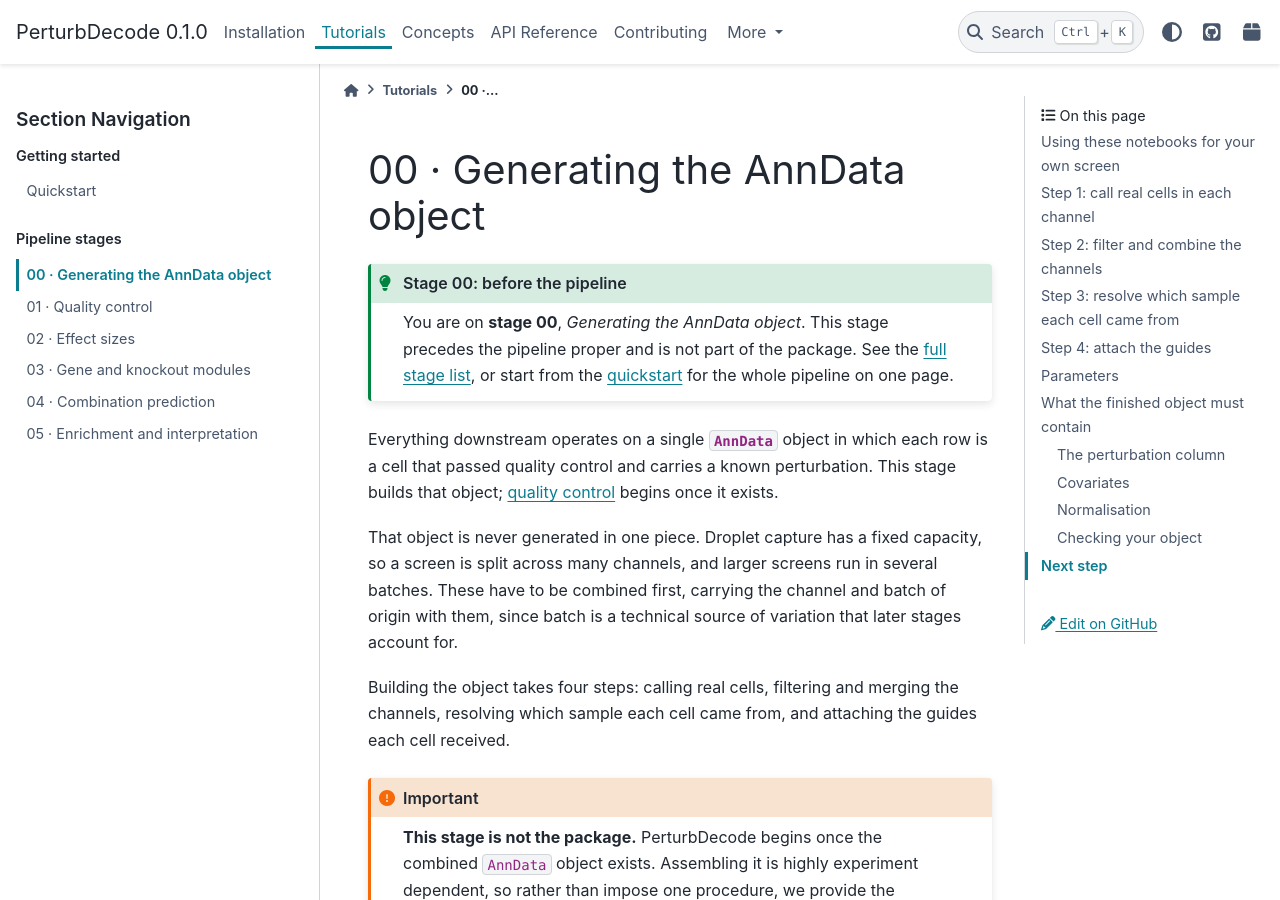
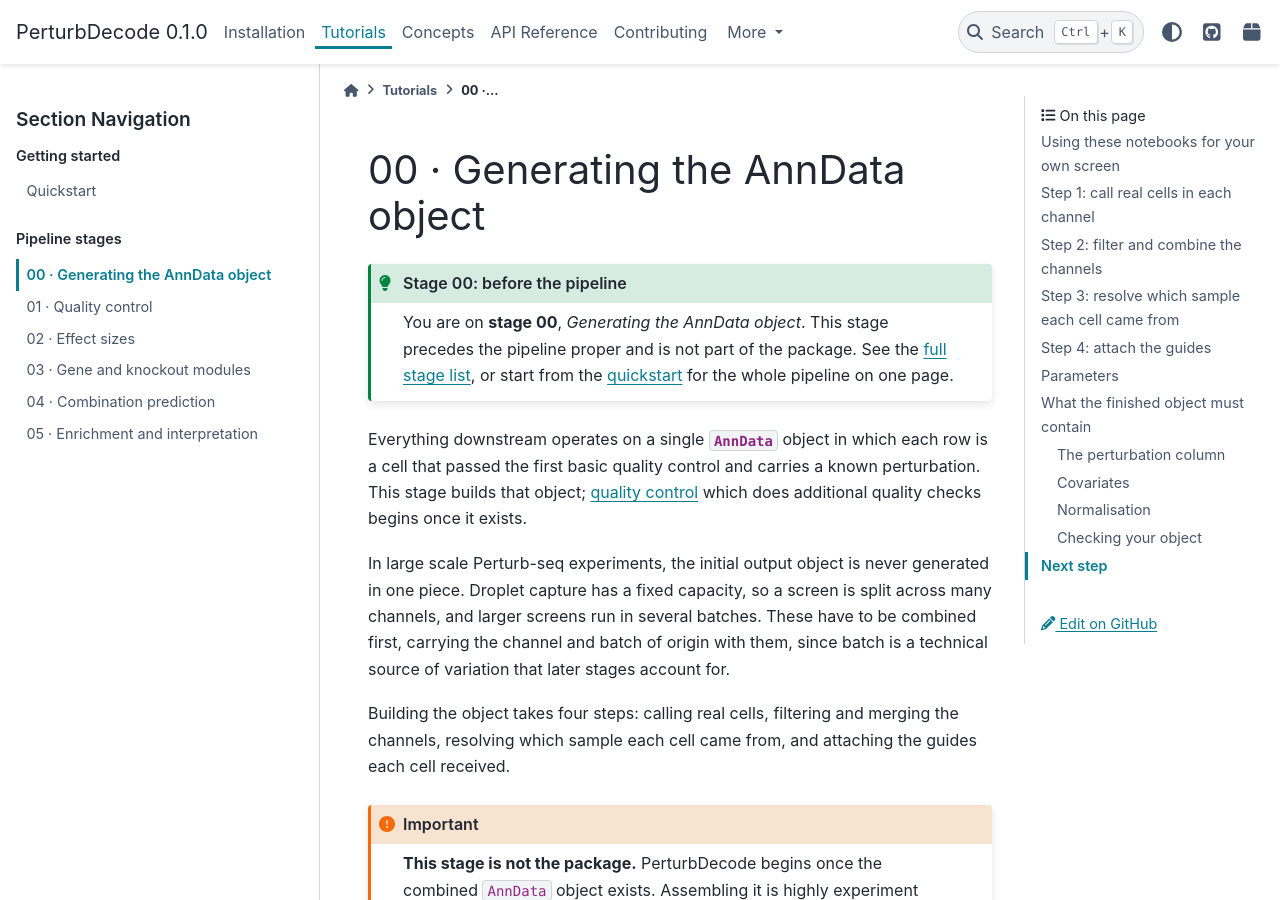
Before and after one commit to EraslanBas/PerturbDecode, a Sphinx documentation site: the page built from docs/source/tutorials/00_data_preparation.md, in a window 1280 px wide and 900 px high. Built offline with Sphinx 7.4.7 and the PyData theme 0.15.4, drawn with Linux system fonts in a browser that asks for light colours.

Commit message:
Clarify that stage 00 is the first, basic quality control
Distinguish the cell-level checks made while assembling the object from
the additional checks stage 01 performs, and scope the multi-channel
framing to large-scale Perturb-seq experiments.

Co-Authored-By: Claude Opus 5 (1M context) <noreply@anthropic.com>

```diff
--- a/docs/source/tutorials/00_data_preparation.md
+++ b/docs/source/tutorials/00_data_preparation.md
@@ -9,12 +9,10 @@ the whole pipeline on one page.
 :::
 
 Everything downstream operates on a single {class}`~anndata.AnnData` object in
-which each row is a cell that passed quality control and carries a known
-perturbation. This stage builds that object; [quality control](01_quality_control.md)
-begins once it exists.
+which each row is a cell that passed the first basic quality control and carries a known
+perturbation. This stage builds that object; [quality control](01_quality_control.md) which does additional quality checks begins once it exists.
 
-That object is never generated in one piece. Droplet capture has a fixed
-capacity, so a screen is split across many channels, and larger screens run in
+In large scale Perturb-seq experiments, the initial output object is never generated in one piece. Droplet capture has a fixed capacity, so a screen is split across many channels, and larger screens run in
 several batches. These have to be combined first, carrying the channel and batch
 of origin with them, since batch is a technical source of variation that later
 stages account for.
```
